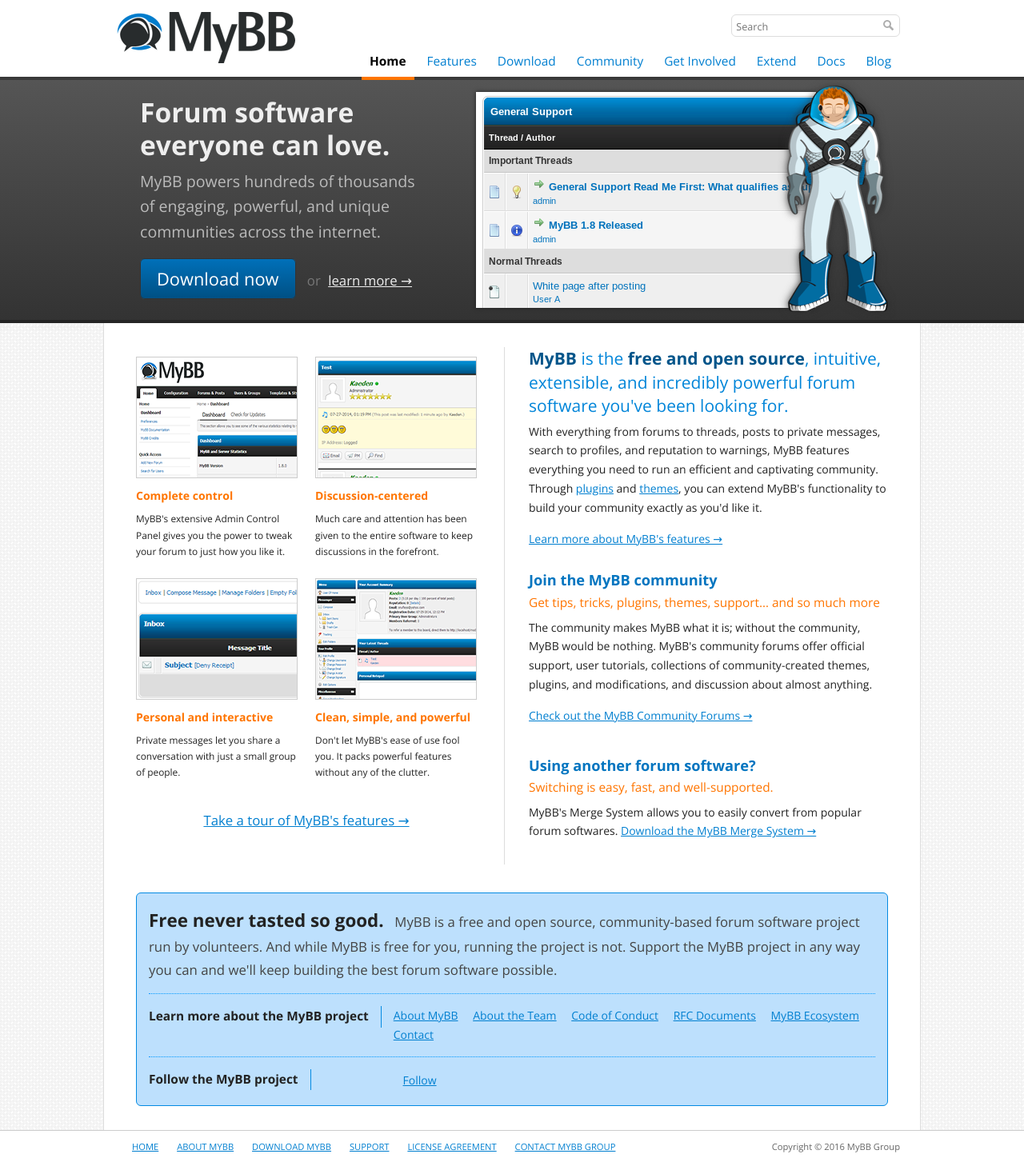
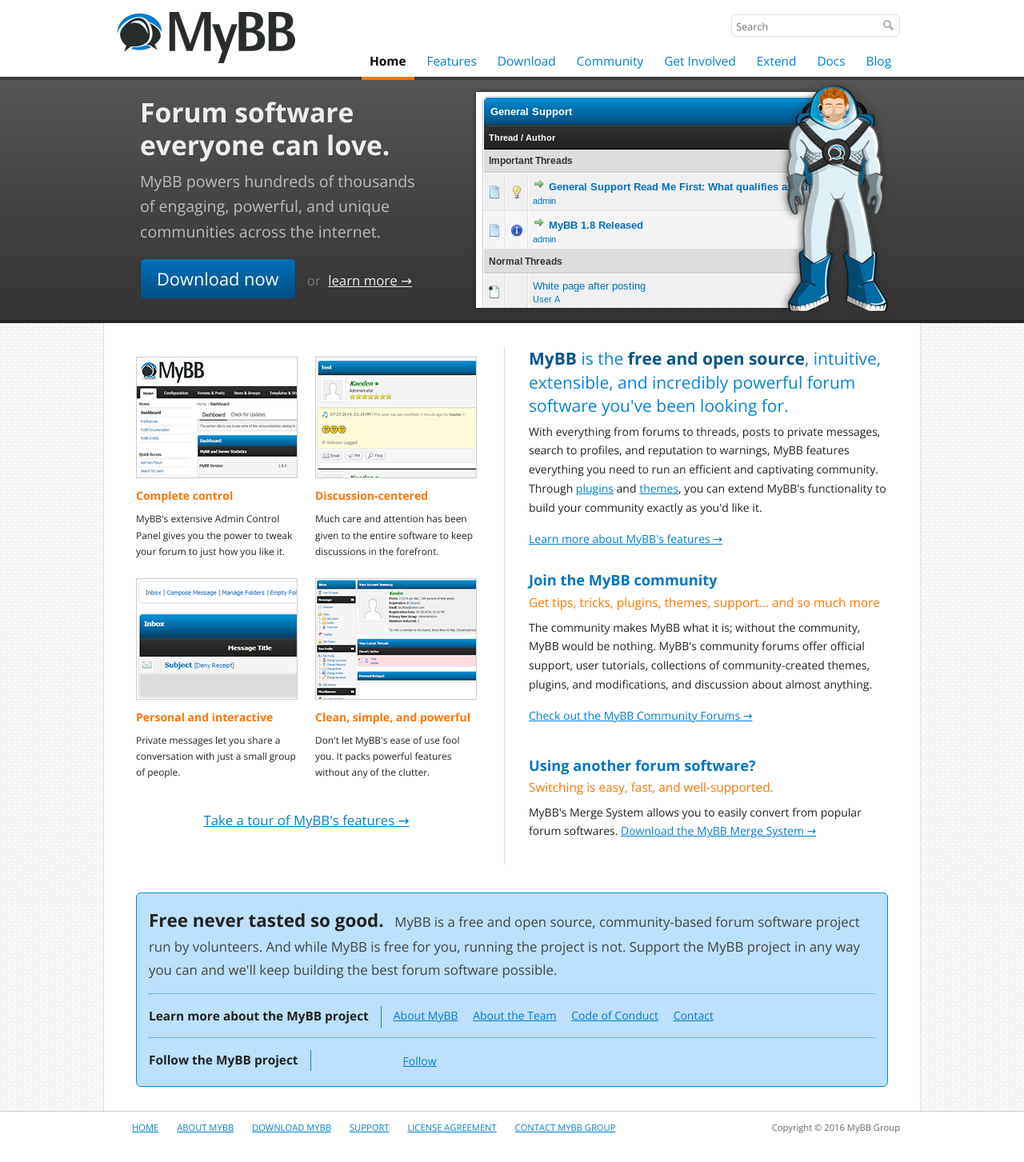
Before and after one commit to mybb/mybb.com, a Jekyll site: the page built from index.html, in a window 1280 px wide. Shown: the whole page at 80% size. Built offline with Jekyll 4.4.1, drawn with Linux system fonts in a browser that asks for light colours; nearby versions of some CDN libraries; comment, search, counter and statistics services are not loaded; after the commit the page ends 1429 px from its top, so only the background shows below that; grey boxes are pictures that could not be loaded.

Commit message:
Reduce number of About pages listed on index

```diff
--- a/index.html
+++ b/index.html
@@ -123,7 +123,22 @@
 				MyBB is a free and open source, community-based forum software project run by volunteers. And while MyBB is free for you, running the project is not. Support the MyBB project in any way you can and we'll keep building the best forum software possible.</p>
 			<section class="learnMore">
 				<h1>Learn more about the MyBB project</h1>
-				{% include section_nav.html section='about' %}
+				<nav>
+				    <ul>
+			            <li>
+			                <a href="{{ site.url }}/about/">About MyBB</a>
+			            </li>
+						<li>
+			                <a href="{{ site.url }}/about/team/">About the Team</a>
+			            </li>
+            			<li>
+                			<a href="{{ site.url }}/about/conduct/">Code of Conduct</a>
+        				</li>
+			            <li>
+			                <a href="{{ site.url }}/contact/">Contact</a>
+			            </li>
+					</ul>
+				</nav>
 			</section>
 			<section class="follow">
 				<h1>Follow the MyBB project</h1>
```
